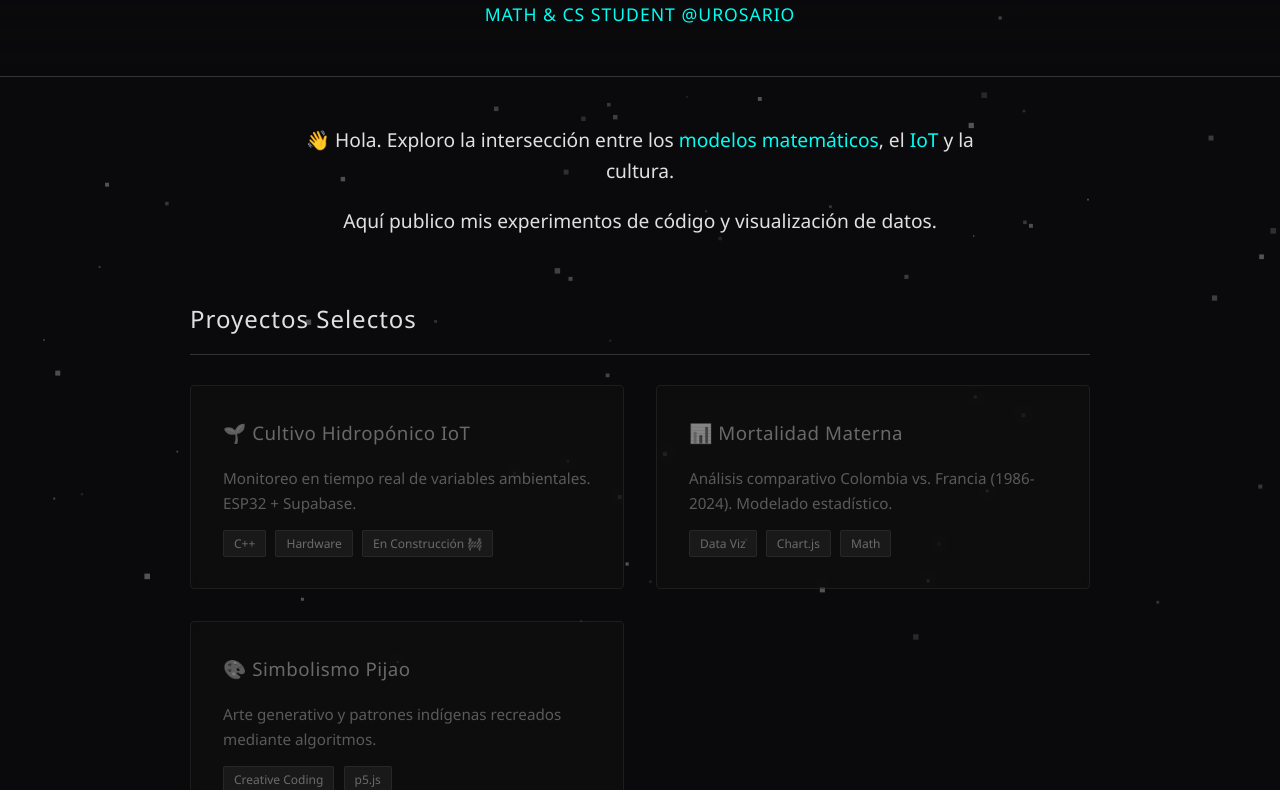
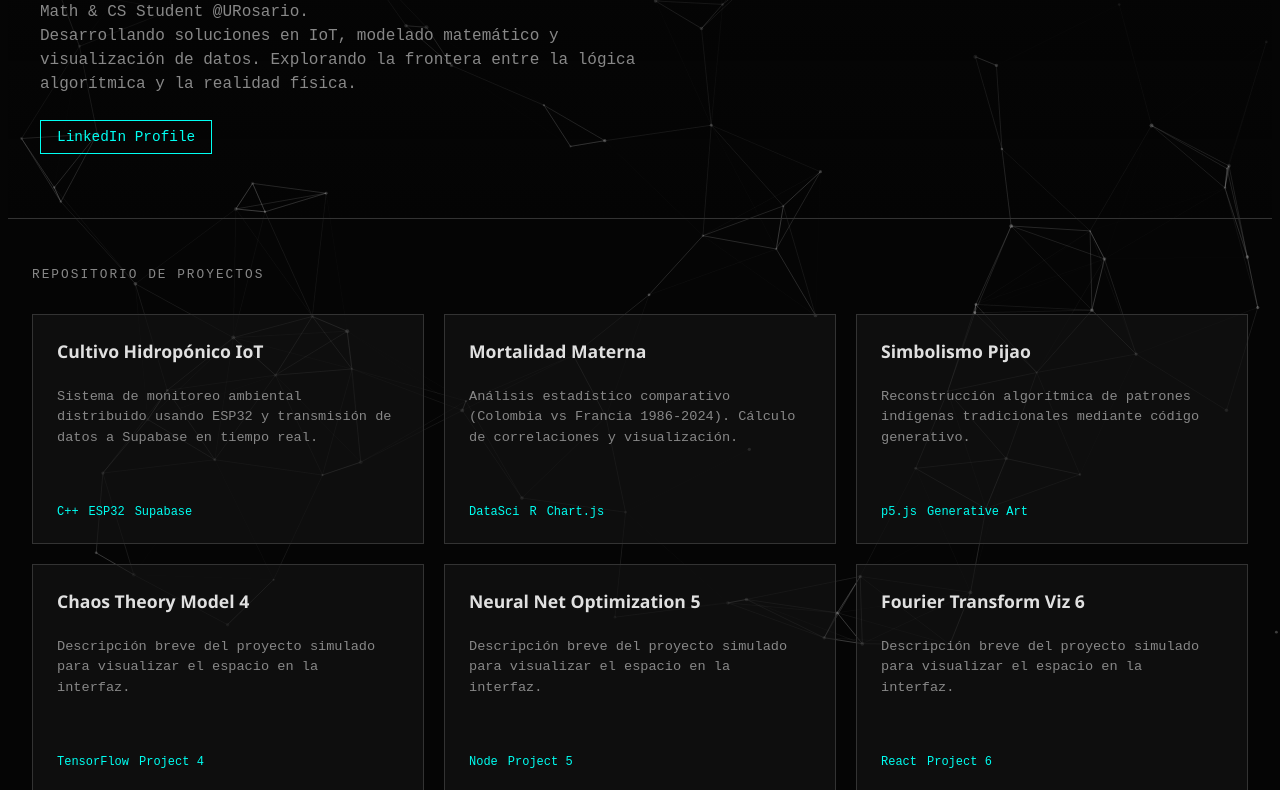
Before and after one commit to jhonatan-wambe/jhonatan-wambe.github.io, a plain HTML site: page index.html in a window 1280 px wide. Shown: the part 135-925 px from the top of the page. Drawn offline with nearby package versions, Linux system fonts and the light colour scheme.

Commit message:
Update index.html

```diff
--- a/index.html
+++ b/index.html
@@ -3,152 +3,181 @@
 <head>
     <meta charset="UTF-8">
     <meta name="viewport" content="width=device-width, initial-scale=1.0">
-    <title>Jhonatan Rondon | Math & CS</title>
+    <title>Jhonatan Rondon | Math & CS Portfolio</title>
     <style>
-        /* --- ESTILO DARK CYBERPUNK MINIMALISTA --- */
         :root {
-            --bg-color: #0a0a0c; /* Negro casi puro */
-            --text-color: #e0e0e0; /* Blanco suave */
-            --accent-color: #00fff2; /* Cian Neón Cyberpunk */
-            --card-bg: rgba(20, 20, 25, 0.7); /* Oscuro y semi-transparente */
+            --bg-color: #050505;       /* Negro profundo */
+            --card-bg: rgba(20, 20, 20, 0.6);
+            --text-main: #e0e0e0;
+            --text-muted: #888;
+            --accent: #00fff2;         /* Cyan Cyberpunk */
+            --accent-dim: rgba(0, 255, 242, 0.1);
+            --border: #333;
         }
 
         body {
-            font-family: 'Segoe UI', Tahoma, Geneva, Verdana, sans-serif;
+            font-family: 'Courier New', Courier, monospace; /* Tipografía Monospace tipo "Hacker/Coder" */
             margin: 0;
             padding: 0;
             background-color: var(--bg-color);
-            color: var(--text-color);
-            line-height: 1.6;
-            overflow-x: hidden; /* Evita scroll horizontal indeseado */
+            color: var(--text-main);
+            overflow-x: hidden;
         }
 
-        /* El contenedor de las partículas (va detrás de todo) */
         #tsparticles {
             position: fixed;
             width: 100%;
             height: 100%;
-            top: 0;
-            left: 0;
-            z-index: -1; /* IMPORTANTE: Esto lo manda al fondo */
-            pointer-events: none; /* Deja que el mouse interactúe con el contenido, no con el canvas */
+            z-index: -1;
         }
 
+        /* Header Minimalista y Compacto */
         header {
-            /* Fondo transparente para ver las partículas */
-            background: linear-gradient(180deg, rgba(10,10,12,0.9) 0%, rgba(10,10,12,0) 100%);
-            padding: 3rem 1rem;
-            text-align: center;
-            border-bottom: 1px solid #333;
+            padding: 4rem 2rem;
+            border-bottom: 1px solid var(--border);
+            background: linear-gradient(180deg, rgba(5,5,5,0.9) 0%, rgba(5,5,5,0) 100%);
+            max-width: 1200px;
+            margin: 0 auto;
         }
 
-        h1 {
-            margin: 0;
-            font-size: 3rem;
-            letter-spacing: 2px;
-            /* Efecto de texto brillante sutil */
-            text-shadow: 0 0 10px rgba(0, 255, 242, 0.3);
+        .profile-meta h1 {
+            font-size: 2.5rem;
+            font-weight: 700;
+            letter-spacing: -1px;
+            margin: 0 0 1rem 0;
+            font-family: 'Segoe UI', sans-serif; /* Nombre en sans-serif para contraste */
         }
 
-        .subtitle {
-            color: var(--accent-color); /* Color neón */
-            margin-top: 10px;
-            font-size: 1.1rem;
-            font-weight: 300;
-            text-transform: uppercase;
-            letter-spacing: 1px;
+        .profile-meta p {
+            color: var(--text-muted);
+            max-width: 600px;
+            line-height: 1.5;
+            margin-bottom: 1.5rem;
         }
 
-        .container {
-            max-width: 900px;
-            margin: 3rem auto;
-            padding: 0 2rem;
-            position: relative; /* Necesario para el z-index */
-            z-index: 1; /* Asegura que el texto esté sobre las partículas */
+        .social-link {
+            display: inline-block;
+            color: var(--accent);
+            text-decoration: none;
+            border: 1px solid var(--accent);
+            padding: 8px 16px;
+            font-size: 0.9rem;
+            transition: all 0.3s ease;
         }
 
-        .intro {
-            text-align: center;
-            margin-bottom: 4rem;
-            font-size: 1.2rem;
-            font-weight: 300;
-            max-width: 700px;
-            margin-left: auto;
-            margin-right: auto;
+        .social-link:hover {
+            background: var(--accent-dim);
+            box-shadow: 0 0 15px var(--accent-dim);
         }
 
-        .intro strong {
-            color: var(--accent-color);
-            font-weight: 500;
+        /* Contenedor Principal */
+        .main-content {
+            max-width: 1400px; /* Ancho completo para mostrar muchos proyectos */
+            margin: 0 auto;
+            padding: 3rem 2rem;
         }
 
-        h2.section-title {
-            border-bottom: 1px solid #333;
-            padding-bottom: 15px;
-            margin-bottom: 30px;
-            font-weight: 300;
-            letter-spacing: 1px;
+        .section-label {
+            font-size: 0.8rem;
+            text-transform: uppercase;
+            letter-spacing: 2px;
+            color: var(--text-muted);
+            margin-bottom: 2rem;
+            display: block;
         }
 
-        /* --- TARJETAS CYBERPUNK --- */
-        .projects-grid {
+        /* Grilla de Alta Densidad */
+        .grid {
             display: grid;
-            grid-template-columns: repeat(auto-fit, minmax(280px, 1fr));
-            gap: 2rem;
+            grid-template-columns: repeat(auto-fill, minmax(300px, 1fr)); /* Responsivo automático */
+            gap: 20px;
         }
 
+        /* Tarjeta de Proyecto "Tech" */
         .card {
             background: var(--card-bg);
-            backdrop-filter: blur(5px); /* Efecto de vidrio esmerilado */
-            padding: 2rem;
-            border-radius: 4px; /* Bordes más rectos para estilo minimalista */
-            border: 1px solid #333;
-            transition: all 0.3s ease;
+            border: 1px solid var(--border);
+            padding: 1.5rem;
+            display: flex;
+            flex-direction: column;
+            justify-content: space-between;
+            min-height: 180px;
             text-decoration: none;
-            color: inherit;
-            display: block;
+            transition: all 0.2s ease;
             position: relative;
             overflow: hidden;
         }
 
-        /* Efecto Hover Cyberpunk */
+        .card::before {
+            content: '';
+            position: absolute;
+            top: 0; left: 0; width: 2px; height: 100%;
+            background: var(--accent);
+            opacity: 0;
+            transition: opacity 0.2s;
+        }
+
         .card:hover {
-            transform: translateY(-7px);
-            border-color: var(--accent-color);
-            box-shadow: 0 0 20px rgba(0, 255, 242, 0.2), inset 0 0 20px rgba(0, 255, 242, 0.1);
+            border-color: var(--text-muted);
+            transform: translateY(-2px);
+            background: rgba(30,30,30, 0.8);
+        }
+
+        .card:hover::before { opacity: 1; }
+
+        .card-header {
+            display: flex;
+            justify-content: space-between;
+            align-items: flex-start;
+            margin-bottom: 1rem;
+        }
+
+        .folder-icon {
+            width: 20px;
+            height: 20px;
+            border: 1px solid var(--text-muted);
+            border-radius: 2px;
+            position: relative;
+        }
+        .folder-icon::after {
+            content: '';
+            position: absolute;
+            top: -3px; left: 0;
+            width: 8px; height: 3px;
+            background: var(--text-muted);
         }
 
         .card h3 {
-            margin-top: 0;
-            color: var(--accent-color);
-            font-weight: 500;
-            letter-spacing: 0.5px;
+            margin: 0;
+            font-size: 1.1rem;
+            color: var(--text-main);
+            font-weight: 600;
+            font-family: 'Segoe UI', sans-serif;
         }
 
-        .card p { color: #aaa; font-size: 0.95rem; }
+        .card p {
+            color: var(--text-muted);
+            font-size: 0.85rem;
+            line-height: 1.5;
+            margin: 0.5rem 0 1.5rem 0;
+            flex-grow: 1;
+        }
 
-        .tag {
-            background: rgba(255,255,255,0.1);
-            padding: 4px 10px;
-            border-radius: 2px; /* Tags cuadradas */
+        .tech-stack {
+            display: flex;
+            gap: 10px;
+            flex-wrap: wrap;
             font-size: 0.75rem;
-            color: #ccc;
-            border: 1px solid #444;
-            margin-right: 5px;
+            color: var(--accent);
         }
 
         footer {
             text-align: center;
-            margin-top: 5rem;
-            padding: 3rem;
-            color: #666;
-            font-size: 0.9rem;
-            border-top: 1px solid #222;
+            padding: 4rem 0;
+            color: var(--border);
+            font-size: 0.8rem;
         }
 
-        footer a { color: var(--accent-color); text-decoration: none; }
-
-        a.disabled { pointer-events: none; opacity: 0.5; filter: grayscale(1); }
     </style>
 </head>
 <body>
@@ -156,127 +185,135 @@
     <div id="tsparticles"></div>
 
     <header>
-        <h1>Jhonatan Rondon</h1>
-        <div class="subtitle">Math & CS Student @URosario</div>
+        <div class="profile-meta">
+            <h1>Jhonatan Rondon</h1>
+            <p>
+                Math & CS Student @URosario.<br>
+                Desarrollando soluciones en IoT, modelado matemático y visualización de datos.
+                Explorando la frontera entre la lógica algorítmica y la realidad física.
+            </p>
+            <a href="https://www.linkedin.com/in/jhonatan-rondon-93280026a" target="_blank" class="social-link">LinkedIn Profile</a>
+        </div>
     </header>
 
-    <div class="container">
+    <div class="main-content">
+        <span class="section-label">Repositorio de Proyectos</span>
 
-        <div class="intro">
-            <p>👋 Hola. Exploro la intersección entre los <strong>modelos matemáticos</strong>, el <strong>IoT</strong> y la cultura.</p>
-            <p>Aquí publico mis experimentos de código y visualización de datos.</p>
-        </div>
+        <div class="grid" id="project-grid">
 
-        <h2 class="section-title">Proyectos Selectos</h2>
-
-        <div class="projects-grid">
-
-            <a href="#" class="card disabled">
-                <h3>🌱 Cultivo Hidropónico IoT</h3>
-                <p>Monitoreo en tiempo real de variables ambientales. ESP32 + Supabase.</p>
-                <div style="margin-top: 15px;">
-                    <span class="tag">C++</span> <span class="tag">Hardware</span> <span class="tag">En Construcción 🚧</span>
+            <a href="#" class="card">
+                <div class="card-header">
+                    <h3>Cultivo Hidropónico IoT</h3>
+                </div>
+                <p>Sistema de monitoreo ambiental distribuido usando ESP32 y transmisión de datos a Supabase en tiempo real.</p>
+                <div class="tech-stack">
+                    <span>C++</span> <span>ESP32</span> <span>Supabase</span>
                 </div>
             </a>
 
-            <a href="#" class="card disabled">
-                <h3>📊 Mortalidad Materna</h3>
-                <p>Análisis comparativo Colombia vs. Francia (1986-2024). Modelado estadístico.</p>
-                <div style="margin-top: 15px;">
-                    <span class="tag">Data Viz</span> <span class="tag">Chart.js</span> <span class="tag">Math</span>
+            <a href="#" class="card">
+                <div class="card-header">
+                    <h3>Mortalidad Materna</h3>
+                </div>
+                <p>Análisis estadístico comparativo (Colombia vs Francia 1986-2024). Cálculo de correlaciones y visualización.</p>
+                <div class="tech-stack">
+                    <span>DataSci</span> <span>R</span> <span>Chart.js</span>
                 </div>
             </a>
 
-            <a href="#" class="card disabled">
-                <h3>🎨 Simbolismo Pijao</h3>
-                <p>Arte generativo y patrones indígenas recreados mediante algoritmos.</p>
-                <div style="margin-top: 15px;">
-                    <span class="tag">Creative Coding</span> <span class="tag">p5.js</span>
+            <a href="#" class="card">
+                <div class="card-header">
+                    <h3>Simbolismo Pijao</h3>
+                </div>
+                <p>Reconstrucción algorítmica de patrones indígenas tradicionales mediante código generativo.</p>
+                <div class="tech-stack">
+                    <span>p5.js</span> <span>Generative Art</span>
                 </div>
             </a>
 
-        </div>
+            </div>
     </div>
 
     <footer>
-        <p>Conectemos en <a href="https://www.linkedin.com/in/jhonatan-rondon-93280026a" target="_blank">LinkedIn</a></p>
-        <p>© 2024 Jhonatan. Code + Culture.</p>
+        2024 Jhonatan Rondon. Estructura de portafolio v1.0
     </footer>
-
 
     <script src="https://cdn.jsdelivr.net/npm/tsparticles-slim@2.0.6/tsparticles.slim.bundle.min.js"></script>
 
     <script>
-        // Esta función inicia el motor de partículas
+        // 1. CONFIGURACIÓN DE PARTÍCULAS (Estilo Red Neuronal / Fluido Matemático)
         (async () => {
             await tsParticles.load("tsparticles", {
-                // Configuración Cyberpunk Fluida
                 particles: {
-                    number: {
-                        value: 60, // Cantidad de partículas (no pongas muchas o se pone lento)
-                        density: { enable: true, value_area: 800 }
+                    number: { value: 80, density: { enable: true, value_area: 800 } },
+                    color: { value: "#ffffff" },
+                    shape: { type: "circle" }, // Puntos en vez de cuadrados
+                    opacity: { value: 0.3, random: true },
+                    size: { value: 2, random: true },
+                    links: {
+                        enable: true,
+                        distance: 150,
+                        color: "#ffffff",
+                        opacity: 0.15, // Líneas muy sutiles
+                        width: 1
                     },
-                    color: {
-                        value: "#ffffff" // Color blanco
-                    },
-                    shape: {
-                        type: "edge", // "edge" son cuadrados perfectos
-                    },
-                    opacity: {
-                        value: 0.3, // Semi-transparentes
-                        random: true,
-                        anim: { enable: true, speed: 0.5, opacity_min: 0.1, sync: false }
-                    },
-                    size: {
-                        value: 4, // Tamaño base
-                        random: true, // Tamaños variados
-                        anim: { enable: false }
-                    },
-                    // Esta es la parte de movimiento "fluido"
                     move: {
                         enable: true,
-                        speed: 0.8, // Lento y suave
+                        speed: 1, // Movimiento constante
                         direction: "none",
-                        random: true, // Movimiento caótico pero suave
+                        random: false,
                         straight: false,
-                        out_mode: "out", // Cuando salen de la pantalla, vuelven a entrar
-                        bounce: false,
-                        attract: { enable: true, rotateX: 600, rotateY: 1200 }
+                        out_mode: "out",
+                        attract: { enable: false, rotateX: 600, rotateY: 1200 }
                     }
                 },
-                // Interactividad con el mouse
                 interactivity: {
                     detect_on: "canvas",
                     events: {
-                        onhover: {
-                            enable: true,
-                            mode: "bubble" // "bubble" hace que crezcan, "repulse" hace que huyan
-                        },
+                        onhover: { enable: true, mode: "grab" }, // Efecto de conectar nodos al pasar el mouse
                         onclick: { enable: true, mode: "push" },
                         resize: true
                     },
                     modes: {
-                        bubble: {
-                            distance: 200,
-                            size: 8, // Crecen al pasar el mouse
-                            duration: 2,
-                            opacity: 0.8,
-                            speed: 3
-                        },
-                        repulse: { distance: 200, duration: 0.4 }
+                        grab: { distance: 140, line_linked: { opacity: 0.5 } },
+                        push: { particles_nb: 4 }
                     }
                 },
                 retina_detect: true,
-                background: {
-                    color: "transparent", // El fondo es transparente para ver el color del body
-                    image: "",
-                    position: "50% 50%",
-                    repeat: "no-repeat",
-                    size: "cover"
-                }
+                background: { color: "transparent" }
             });
         })();
+
+        // 2. GENERADOR DE PROYECTOS DE RELLENO (Para simular los 20 proyectos)
+        const grid = document.getElementById('project-grid');
+        const totalProjects = 20; // Queremos ver 20 en total
+        const existing = 3; // Ya tenemos 3 reales
+
+        // Nombres aleatorios para que se vea realista
+        const fakeTitles = ["Neural Net Optimization", "Traffic Simulation", "Weather Station v2", "Cryptography Algo", "React Dashboard", "Python Scraper", "Smart Home Hub", "Fourier Transform Viz", "Chaos Theory Model"];
+        const fakeTech = ["Python", "JS", "Rust", "TensorFlow", "React", "Node"];
+
+        for (let i = existing + 1; i <= totalProjects; i++) {
+            // Crear tarjeta
+            const card = document.createElement('a');
+            card.className = 'card';
+            card.href = '#'; // Link vacío
+
+            // Título aleatorio
+            const randomTitle = fakeTitles[Math.floor(Math.random() * fakeTitles.length)] + " " + i;
+
+            card.innerHTML = `
+                <div class="card-header">
+                    <h3>${randomTitle}</h3>
+                </div>
+                <p>Descripción breve del proyecto simulado para visualizar el espacio en la interfaz.</p>
+                <div class="tech-stack">
+                    <span>${fakeTech[Math.floor(Math.random() * fakeTech.length)]}</span>
+                    <span>Project ${i}</span>
+                </div>
+            `;
+            grid.appendChild(card);
+        }
     </script>
-
 </body>
 </html>
```
